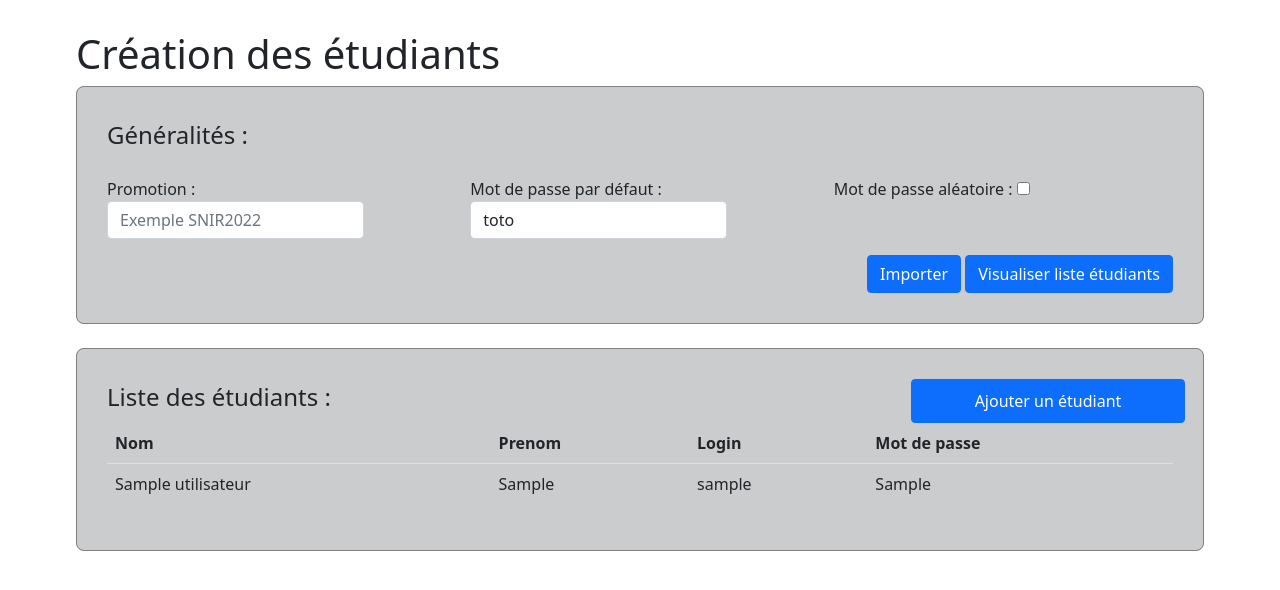
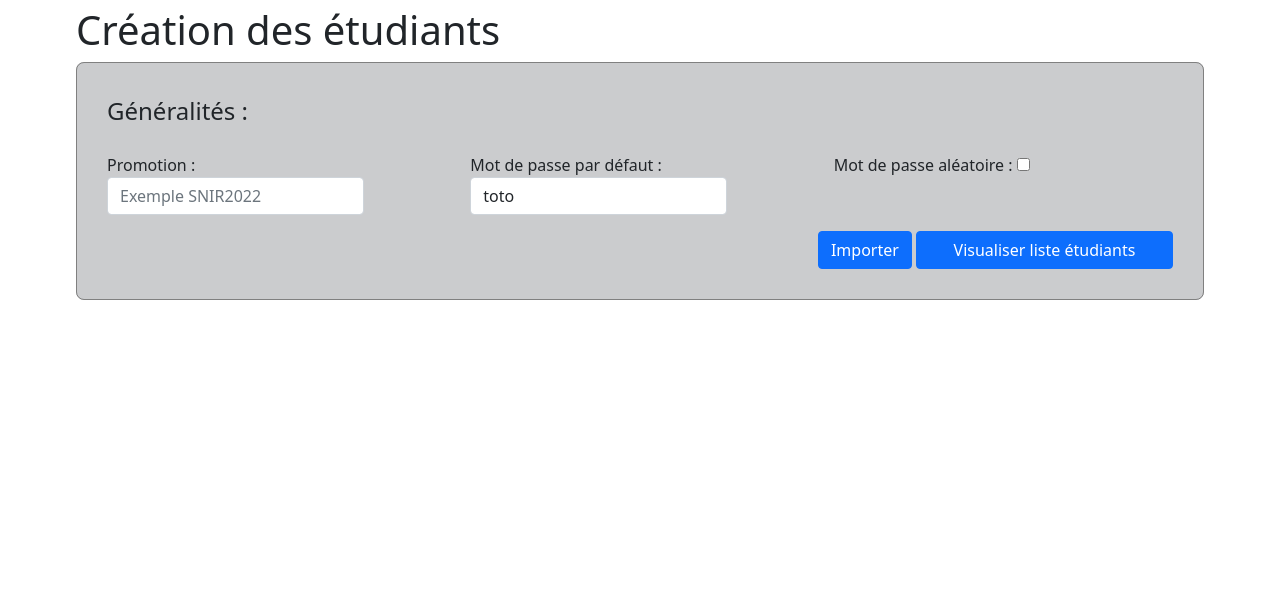
Before and after one commit to leot03/Demo_Lycee, a PHP site: page /Vue/Admin/creationEtudiant.php in a window 1280 px wide. Shown: the part 54-644 px from the top of the page. Run offline with PHP 8.4, Linux system fonts and the light colour scheme; tables that the repository leaves empty or names only in its code hold one stand-in row (values such as "Sample post").

Commit message:
v4
+ Continuité du mini projet

```diff
--- a/Vue/Admin/creationEtudiant.php
+++ b/Vue/Admin/creationEtudiant.php
@@ -38,8 +38,8 @@
                         </div>
                     </div>
                     <div class="mt-1 col" style="float: right">
-                        <input type="button" class="btn btn-primary"  value="Importer" id="importer">
-                        <input type="button" class="btn btn-primary"  value="Visualiser liste étudiants" id="creer" onclick="clickMe()">
+                        <input type="button" class="btn btn-primary" value="Importer" id="importer">
+                        <input type="text" class="btn btn-primary" value="Visualiser liste étudiants" id="affichageTableau">
                     </div>
                 </fieldset>
             </form>
--- a/Vue/Commun/menu.php
+++ b/Vue/Commun/menu.php
@@ -25,9 +25,9 @@ if (strpos($chemin, "Admin")) {
             <a class="btn btn-primary dropdown-toggle " href="#" role="button" data-bs-toggle="dropdown">Fiche accueil</a>
             <ul class="dropdown-menu">
                 <?php
-                echo "<li><a class='btn btn-primary dropdown-item' href='" . $racine . $pagePublic . "../../Public/civilite.php'>Informations</a></li>";
-                echo "<li><a class='btn btn-primary dropdown-item' href='" . $racine . $pagePublic . "../../Public/scolarite.php'>Scolarité</a></li>";
-                echo "<li><a class='btn btn-primary dropdown-item' href='" . $racine . $pagePublic . "../../Public/responsable.php'>Responsable</a></li>";
+                echo "<li><a class='btn btn-primary dropdown-item' href='" . $racine . $pagePublic . "civilite.php'>Informations</a></li>";
+                echo "<li><a class='btn btn-primary dropdown-item' href='" . $racine . $pagePublic . "scolarite.php'>Scolarité</a></li>";
+                echo "<li><a class='btn btn-primary dropdown-item' href='" . $racine . $pagePublic . "responsable.php'>Responsable</a></li>";
                 ?>
             </ul>
         </li>
@@ -35,16 +35,16 @@ if (strpos($chemin, "Admin")) {
             <a class="btn btn-primary dropdown-toggle " href="#" role="button" data-bs-toggle="dropdown">Stage</a>
             <ul class="dropdown-menu">
                 <?php
-                echo "<li><a class='btn btn-primary dropdown-item' href='" . $racine . $pagePublic . "../../Public/organisme.php'>Organisme d'accueil</a></li>";
-                echo "<li><a class='btn btn-primary dropdown-item' href='" . $racine . $pagePublic . "../../Public/encadrement.php'>Encadrement pendant le stage</a></li>";
-                echo "<li><a class='btn btn-primary dropdown-item' href='" . $racine . $pagePublic . "../../Public/sujet.php'>Sujet du stage</a></li>";
+                echo "<li><a class='btn btn-primary dropdown-item' href='" . $racine . $pagePublic . "organisme.php'>Organisme d'accueil</a></li>";
+                echo "<li><a class='btn btn-primary dropdown-item' href='" . $racine . $pagePublic . "encadrement.php'>Encadrement pendant le stage</a></li>";
+                echo "<li><a class='btn btn-primary dropdown-item' href='" . $racine . $pagePublic . "sujet.php'>Sujet du stage</a></li>";
                 ?>
             </ul>
         </li>
         <?php
         echo "<li class='nav-item'>"
-        . "<a class='btn btn-primary' href='" . $racine . $pageAdmin . "../../Admin/creationEtudiant.php'>Création des étudiants</a>"
+        . "<a class='btn btn-primary' href='" . $racine . $pageAdmin . "creationEtudiant.php'>Création des étudiants</a>"
         . "</li>";
         ?>
     </ul>
-</div>'
+</div>
--- a/Vue/js/creationEtudiantAutoCompletion.js
+++ b/Vue/js/creationEtudiantAutoCompletion.js
@@ -1,8 +1,15 @@
+//$(document).ready(function(){
+//  $("#hide").click(function(){
+//    $("#etudiant").hide(1100);
+//  });
+//  $("#show").click(function(){
+//    $("#etudiant").show();
+//  });
+//});
+
 $(document).ready(function(){
-    $('#etudiant').click(function) {
-        $("#").hide();
-    });
-
-    $("#").click(function() {
-        $('h1').show();
-    })
+   $("#etudiant").hide();
+  $("#affichageTableau").click(function(){
+    $("#etudiant").toggle(500);
+  });
+});
--- a/index.php
+++ b/index.php
@@ -1,9 +1,5 @@
 <!DOCTYPE html>
-<!--
-To change this license header, choose License Headers in Project Properties.
-To change this template file, choose Tools | Templates
-and open the template in the editor.
--->
+
 <html>
     <head>
         <meta charset="UTF-8">
--- a/nbproject/private/private.xml
+++ b/nbproject/private/private.xml
@@ -13,12 +13,9 @@
     <open-files xmlns="http://www.netbeans.org/ns/projectui-open-files/2">
         <group>
             <file>file:/home/USERS/ELEVES/SNIR2021/lthomas/public_html/snir/Vue/js/creationEtudiantAutoCompletion.js</file>
-            <file>file:/home/USERS/ELEVES/SNIR2021/lthomas/public_html/snir/Controleur/config.inc.php</file>
             <file>file:/home/USERS/ELEVES/SNIR2021/lthomas/public_html/snir/Vue/Admin/creationEtudiant.php</file>
+            <file>file:/home/USERS/ELEVES/SNIR2021/lthomas/public_html/snir/Vue/Commun/menu.php</file>
             <file>file:/home/USERS/ELEVES/SNIR2021/lthomas/public_html/snir/Modele/creationEtudiant.php</file>
-            <file>file:/home/USERS/ELEVES/SNIR2021/lthomas/public_html/snir/Vue/Public/encadrement.php</file>
-            <file>file:/home/USERS/ELEVES/SNIR2021/lthomas/public_html/snir/Modele/Modele.php</file>
-            <file>file:/home/USERS/ELEVES/SNIR2021/lthomas/public_html/snir/Vue/Public/scolarite.php</file>
             <file>file:/home/USERS/ELEVES/SNIR2021/lthomas/public_html/snir/Controleur/Controleur.php</file>
         </group>
     </open-files>
```
Also changed, not shown: README.md.
